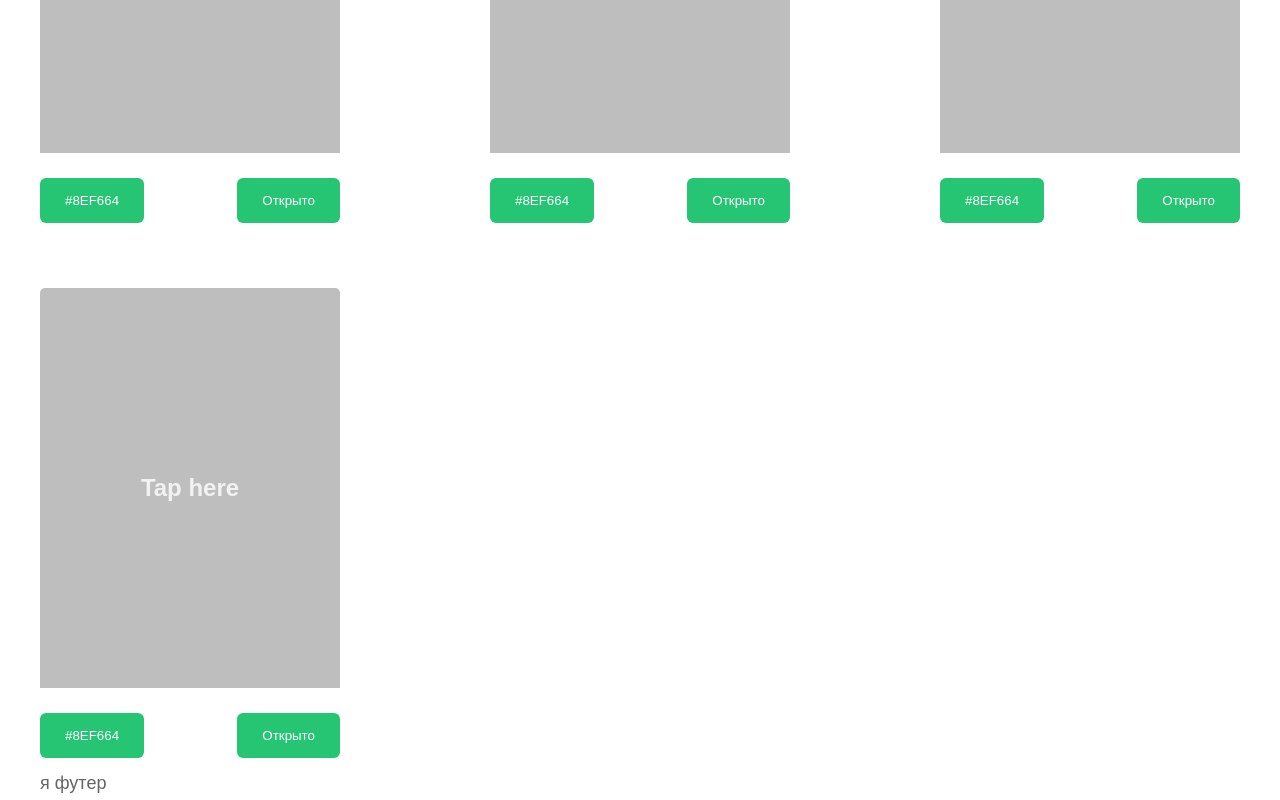
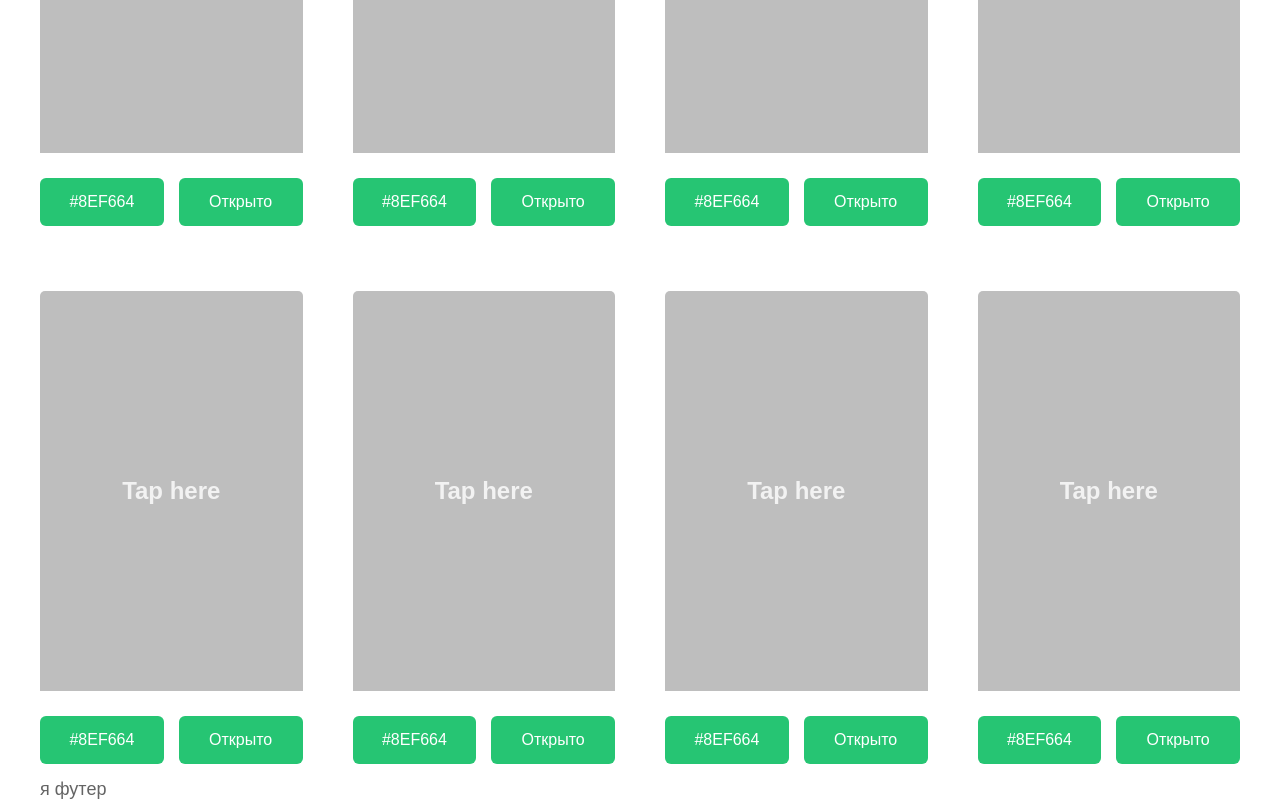
Before and after one commit to lojaaaaa/color_generator, a React (Create React App) app: page / in a window 1280 px wide. Shown: the part 539-1339 px from the top of the page. Built offline with nearby package versions, Linux system fonts and the light colour scheme.

Commit message:
redesign card and fixed some bugs

```diff
--- a/src/components/Card/Card.module.scss
+++ b/src/components/Card/Card.module.scss
@@ -1,9 +1,9 @@
 .card{
-
+  font-size: 16px;
   display: flex;
   flex-direction: column;
   gap: 25px;
-  max-width: 300px;
+  max-width: 100%;
   transform: scale(1);
   transition: all .5s ease;
   padding-bottom: 15px;
@@ -39,13 +39,17 @@
   .buttons{
     display: flex;
     justify-content: space-between;
+    gap: 15px;
     .button{
+      overflow: hidden;
+      text-overflow: ellipsis;
+      width: 100%;
       cursor: pointer;
-      padding: 15px 25px;
+      padding: 15px 5px;
       border: 0;
       background-color: rgb(38, 197, 115);
       color: rgb(255, 255, 255);
-
+      font-size: 16px;
       border-radius: 6px;
     }
 
--- a/src/pages/Home.jsx
+++ b/src/pages/Home.jsx
@@ -10,6 +10,10 @@ function Home({generateRandomColor}) {
           <Card generateRandomColor={generateRandomColor}/>
           <Card generateRandomColor={generateRandomColor}/>
           <Card generateRandomColor={generateRandomColor}/>
+          <Card generateRandomColor={generateRandomColor}/>
+          <Card generateRandomColor={generateRandomColor}/>
+          <Card generateRandomColor={generateRandomColor}/>
+          <Card generateRandomColor={generateRandomColor}/>
         </div>
     </>
   )
--- a/src/styles/index.scss
+++ b/src/styles/index.scss
@@ -71,8 +71,10 @@ body{
 .cards{
   display: grid;
   grid-template-columns: repeat(3, 300px);
-  justify-content:space-between;
-  row-gap: 50px;
+  grid-template-columns: repeat(auto-fill, minmax(250px, 1fr));
+  justify-content: center;
+  align-content: space-around;
+  gap: 50px;
 }
 
 .active{
```
